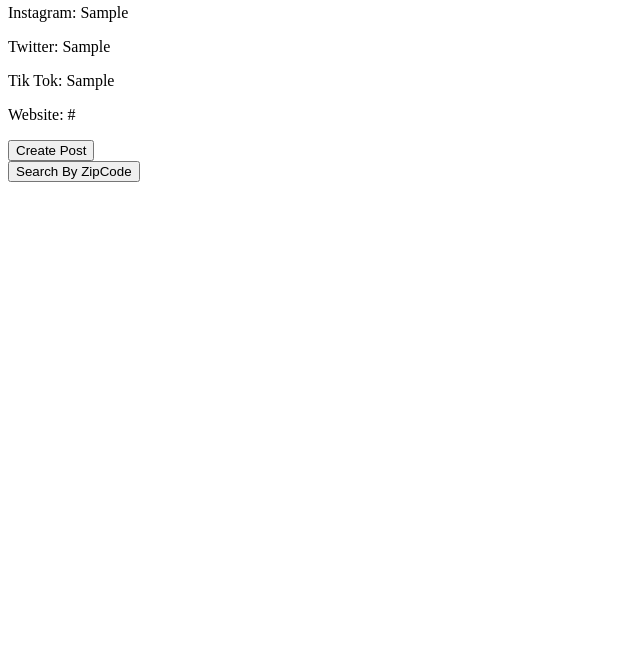
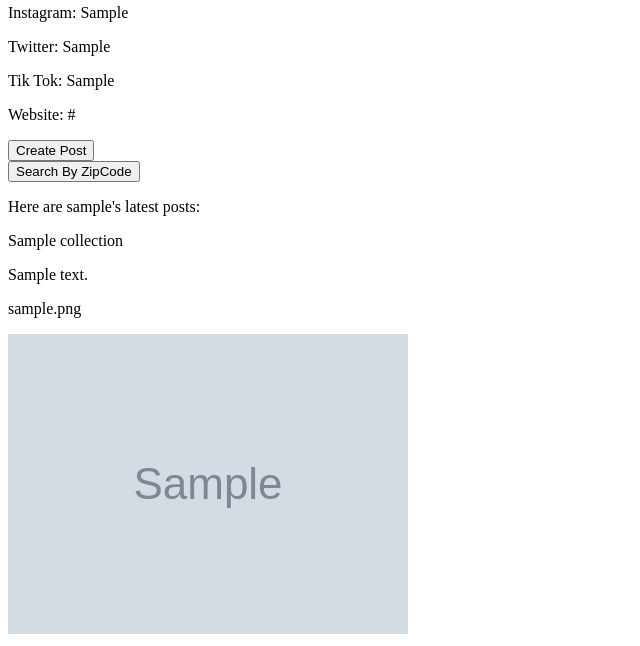
Before and after one commit to carolinesitter/ArtTown, a Flask app: page /user_profile in a window 1280 px wide. Shown: the part 157-803 px from the top of the page, without its empty margins (0-640 px from the left). Before the commit the page ends 339 px from the top, so only its background shows below. Run offline with Flask 2, Linux system fonts and the light colour scheme; the visitor is signed in with stand-in values (Sample User, id 1); tables that the repository leaves empty hold one stand-in row (values such as "Sample post"); grey boxes marked "Sample" are stand-in pictures.

Commit message:
Working on Correcting Upload Image Route so that it Adds Images to the db

```diff
--- a/server.py
+++ b/server.py
@@ -115,27 +115,35 @@ def create_profile():
 def user_profile():
     """Show user_profile"""
 
-    email = session['user_email']
+    if "user_email" in session:
 
-    user = crud.get_user_by_email(email)
+        email = session['user_email']
 
-    # def crud funct to get all the artist collections by id
+        user = crud.get_user_by_email(email)
 
-    username = user.username
-    zipcode = user.zipcode
-    instagram = user.instagram
-    tiktok = user.tiktok
-    twitter = user.twitter
-    website = user.website
 
-    return render_template('user-profile.html',
-                            username=username,
-                            zipcode=zipcode,
-                            instagram=instagram,
-                            tiktok=tiktok,
-                            twitter=twitter,
-                            website=website)
+        # def crud funct to get all the artist collections by id
 
+        username = user.username
+        zipcode = user.zipcode
+        instagram = user.instagram
+        tiktok = user.tiktok
+        twitter = user.twitter
+        website = user.website
+        art_collection = user.artist_collection
+        print(art_collection)
+
+        return render_template('user-profile.html',
+                                username=username,
+                                zipcode=zipcode,
+                                instagram=instagram,
+                                tiktok=tiktok,
+                                twitter=twitter,
+                                website=website,
+                                art_collection=art_collection)
+
+    else:
+        redirect("/")
 ###########
 
 # SEARCH BY ZIPCODE FORM
@@ -162,7 +170,7 @@ def search_by_zipcode():
 
     zipcode = int(request.form.get("zipcode"))
     user_zip = crud.get_user_by_zipcode(zipcode)
-    print(user_zip)
+    #print(user_zip)
     if user_zip != None:
         fake_username = user_zip.username
         fake_zipcode = user_zip.zipcode
@@ -209,13 +217,16 @@ def create_new_post():
 def create_art_collection():
     """Get art collection and user data from browser and add to db"""
 
+    #user = crud.get_user_by_id(user_id)
 
-    user = crud.get_user_by_id(user_id)
+    email = session['user_email']
+    user = crud.get_user_by_email(email)
+
     gallery_title = request.form.get("gallery-title")
     gallery_description = request.form.get("gallery-description")
 
     if gallery_title != None and gallery_description != None:
-        artist_gallery = create_artist_collection(gallery_title, gallery_description, user)
+        artist_gallery = crud.create_artist_collection(gallery_title, gallery_description, user)
         db.session.add(artist_gallery)
         db.session.commit()
 
@@ -236,15 +247,24 @@ def create_art_collection():
 def process_upload_data():
     """Process form data and return the url generated by Cloudinary"""
 
+    email = session['user_email']
+    user = crud.get_user_by_email(email)
+    artist_collection = crud.get_art_collection_by_id(int(request.form.get('gallery-collection')))
+    image_title = request.form.get('image-title')
+    date_uploaded = datetime.now()
+
+
     filename = request.files['filename']
 
     result = cloudinary.uploader.upload(filename,
                                         api_key=CLOUDINARY_KEY,
                                         api_secret=CLOUDINARY_SECRET,
                                         cloud_name=CLOUD_NAME)
-    image_url = result['secure_url']
+    image_link = result['secure_url']
 
-    return image_url
+    new_image = crud.create_image(image_title, image_link, date_uploaded, artist_collection)
+
+    return redirect("/user_profile")
 
 ###########
 
@@ -254,7 +274,7 @@ def process_upload_data():
 
 @app.route("/add_image_to_gallery", methods=["POST"])
 def add_image_to_gallery():
-    """Get image information and then add it to the gallery"""
+    """Get image information and then add it to the gallery object"""
 
     #gallery_title = artist_collection.gallery_title
     date_uploaded = now()
@@ -262,17 +282,17 @@ def add_image_to_gallery():
     image_title = request.form.get("image-title")
     artist_collection = request.form.get("gallery-collection-id")
     image_link = image_url
-    artist_collection = crud.get_art_collection_by_id(artist_collection_id)
+    #artist_collection = crud.get_art_collection_by_id(artist_collection_id)
 
     if image_title != None and image_link != None and date_uploaded != None:
 
-        image = create_image(image_title, image_link, date_uploaded, artist_collection)
+        image = crud.create_image(image_title, image_link, date_uploaded, artist_collection)
 
         db.session.add(image)
         db.session.commit()
 
         flash("Congratulations! You have uploaded an image to your gallery!")
-        return redirect("user-profile.html")
+        return render_template('user-profile.html')
 
     else:
         flash("Sorry! You must add both your file and image title. Try again.")
--- a/templates/upload-image.html
+++ b/templates/upload-image.html
@@ -12,7 +12,7 @@
 
     <label for="image-title">Image Title</label>
     <input type="text" name="image-title" id="image-title">
-    <input type="text" value="{{artist_gallery.artist_collection_id}}" name="gallery-collection-id" hidden="true">
+    <input type="text" value="{{artist_gallery.artist_collection_id}}" name="gallery-collection" id="gallery-collection-id" hidden="true">
 
     <input type="file" id="image-upload-button" name="filename">
     <!-- may need AJAX or something to prompt the user to upload an image? -->
--- a/templates/user-profile.html
+++ b/templates/user-profile.html
@@ -22,11 +22,16 @@
         <button id="zipcode-input" type="submit">Search By ZipCode</button>
     </form>
 
-    <!-- <p> Here are {{username}}'s latest posts: </p>
+    <p> Here are {{username}}'s latest posts: </p>
         <div>
-            insert loops from rand-user-prof template
-        </div> -->
-
-
+            {% for art in art_collection %}
+            <p>{{art.gallery_title}}</p>
+            <p>{{art.gallery_description}}</p>
+                {% for image in art.image %}
+                <p>{{image.image_title}}</p>
+                <img src="{{image.image_link}}">
+                {% endfor %}
+            {% endfor %}
+        </div>
 
 {% endblock %}
```
